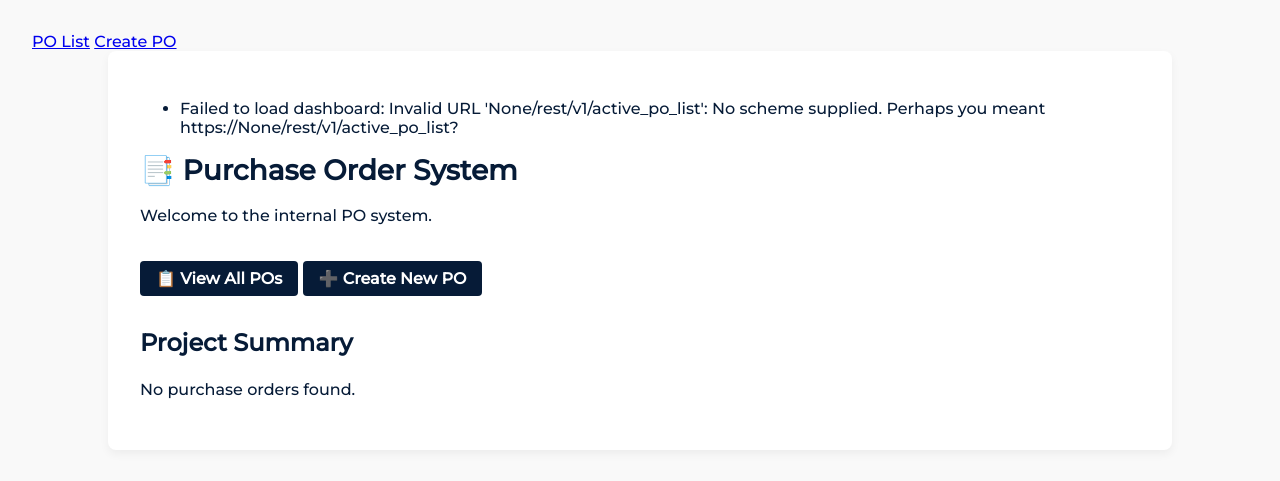
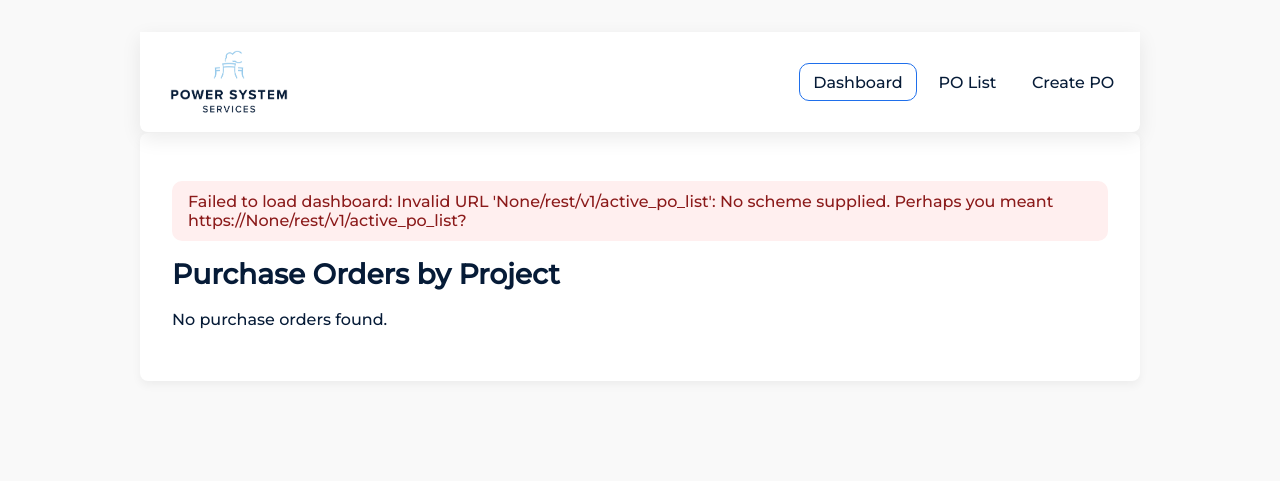
Before and after one commit to ukstevem/purchase_order, a Flask app: page / in a window 1280 px wide. Shown: the top 481 px of the page. Run offline with Flask 3, Linux system fonts and the light colour scheme.

Commit message:
various styling updates

```diff
--- a/app/static/css/style.css
+++ b/app/static/css/style.css
@@ -1,8 +1,35 @@
+/* =========================================
+   PSS Styles (Merged: Base + Navbar Upgrade)
+   ========================================= */
+
 /* ==== Global Variables ==== */
 :root {
+  /* Existing brand vars */
   --pss-dark-blue: rgb(6, 27, 55);
   --pss-light-blue: rgb(151, 202, 235);
   --font-main: 'Montserrat', Arial, sans-serif;
+
+  /* Navbar/theme vars */
+  --nav-bg: #ffffff;
+  --nav-fg: var(--pss-dark-blue);
+  --nav-accent: #1f6feb;
+  --nav-muted: #6b7a90;
+  --nav-border: rgba(0,0,0,0.06);
+  --btn-fg: #ffffff;
+  --shadow: 0 6px 20px rgba(0,0,0,0.08);
+  --container-w: 1000px; /* match your existing container width */
+}
+
+/* Dark theme overrides */
+.theme-dark {
+  --nav-bg: #0f172a;
+  --nav-fg: #e2e8f0;
+  --nav-accent: #60a5fa;
+  --nav-muted: #94a3b8;
+  --nav-border: rgba(255,255,255,0.08);
+  --btn-fg: #0b1220;
+  background: #0b1220;
+  color: var(--nav-fg);
 }
 
 /* ==== Base Styling ==== */
@@ -284,3 +285,111 @@ table.po-web-items td.col-qty {
 
 .center { text-align: center; }
 .num { text-align: right; white-space: nowrap; }
+
+/* =========================
+   Enhanced Navbar (New)
+   ========================= */
+
+/* Shared width wrapper for navbar + content */
+.page-shell {
+  max-width: var(--container-w);  /* already 1000px in your vars */
+  margin: 0 auto;
+}
+
+/* ===== Navbar ===== */
+.navbar {
+  position: sticky;
+  top: 0;
+  z-index: 1000;
+  background: var(--nav-bg);
+  border-bottom: 1px solid var(--nav-border);
+  box-shadow: var(--shadow);
+  border-radius: 0 0 8px 8px; /* match container look */
+}
+
+/* Inner layout stays the same */
+.nav-container {
+  padding: 0px 12px 0px 12px;
+  display: flex;
+  align-items: center;
+  gap: 1rem;
+}
+
+/* Bigger logo */
+.brand img.brand-logo {
+  height: 100px;
+  width: auto;
+  display: block;
+}
+
+.nav-toggle {
+  margin-left: auto;
+  display: none;
+  width: 42px;
+  height: 42px;
+  border-radius: 10px;
+  border: 1px solid var(--nav-border);
+  background: transparent;
+  cursor: pointer;
+}
+
+.nav-toggle .bar {
+  display: block;
+  width: 22px;
+  height: 2px;
+  background: var(--nav-fg);
+  margin: 5px auto;
+  transition: 200ms ease;
+}
+
+.nav-links {
+  margin-left: auto;
+  display: flex;
+  align-items: center;
+  gap: .5rem;
+}
+
+.nav-link {
+  padding: .55rem .8rem;
+  border-radius: 10px;
+  text-decoration: none;
+  color: var(--nav-fg);
+  border: 1px solid transparent;
+  transition: background .2s ease, border-color .2s ease, color .2s ease;
+  background: transparent;
+}
+
+.nav-link:hover {
+  background: rgba(31,111,235,0.08);
+}
+
+.nav-link.active {
+  border-color: var(--nav-accent);
+}
+
+/* Responsive Nav */
+@media (max-width: 860px) {
+  .nav-toggle { display: inline-block; }
+  .nav-links {
+    position: absolute;
+    top: 58px;
+    left: 0;
+    right: 0;
+    background: var(--nav-bg);
+    border-bottom: 1px solid var(--nav-border);
+    box-shadow: var(--shadow);
+    display: none;
+    flex-direction: column;
+    align-items: stretch;
+    padding: .5rem;
+  }
+  .nav-links.open { display: flex; }
+  .nav-link { padding: .9rem 1rem; }
+}
+
+/* Flash messages (tidy) */
+.flash-list { list-style: none; padding: 0; margin: 1rem 0; }
+.flash { padding: .7rem 1rem; border-radius: 10px; margin-bottom: .5rem; }
+.flash.success { background: #e6f9f0; color: #0b5e3c; }
+.flash.danger  { background: #ffefef; color: #8b1a1a; }
+.flash.info    { background: #eef6ff; color: #0b3f8a; }
--- a/app/templates/base.html
+++ b/app/templates/base.html
@@ -3,22 +3,44 @@
 <head>
   <meta charset="UTF-8">
   <title>{% block title %}PSS Purchase Orders{% endblock %}</title>
+  <meta name="viewport" content="width=device-width, initial-scale=1" />
   <link href="https://fonts.googleapis.com/css2?family=Montserrat:wght@500&display=swap" rel="stylesheet">
   <link rel="stylesheet" href="{{ url_for('static', filename='css/style.css') }}">
 </head>
 <body>
   {% if not pdf %}
-  <nav class="navbar">
+  <div class="page-shell">
+    <header class="navbar">
       <div class="nav-container">
-      <a href="{{ url_for('main.po_list') }}">PO List</a>
-      <a href="{{ url_for('main.create_po') }}">Create PO</a>
+        <a class="brand" href="{{ url_for('main.po_list') }}">
+          <img src="{{ url_for('static', filename='img/pss_standard_rgb.png') }}"
+               alt="PSS Logo" class="brand-logo">
+        </a>
+
+        <button class="nav-toggle" aria-label="Toggle menu" aria-expanded="false">
+          <span class="bar"></span><span class="bar"></span><span class="bar"></span>
+        </button>
+
+        <nav class="nav-links" data-collapsible>
+          <a class="nav-link {% if request.endpoint == 'main.home_redirect' or request.path == '/' %}active{% endif %}"
+             href="{{ url_for('main.home_redirect') }}">Dashboard</a>
+
+          <a class="nav-link {% if request.endpoint == 'main.po_list' %}active{% endif %}"
+             href="{{ url_for('main.po_list') }}">PO List</a>
+
+          <a class="nav-link {% if request.endpoint == 'main.create_po' %}active{% endif %}"
+             href="{{ url_for('main.create_po') }}">Create PO</a>
+        </nav>
       </div>
-  </nav>
+    </header>
+  </div>
   {% endif %}
+
+  <div class="page-shell">
     <div class="container">
       {% with messages = get_flashed_messages(with_categories=true) %}
         {% if messages %}
-        <ul>
+          <ul class="flash-list">
           {% for category, message in messages %}
             <li class="flash {{ category }}">{{ message }}</li>
           {% endfor %}
@@ -28,6 +50,21 @@
 
       {% block content %}{% endblock %}
     </div>
+  </div>
 
+  {% if not pdf %}
+  <script>
+    (function () {
+      const toggler = document.querySelector('.nav-toggle');
+      const menu = document.querySelector('.nav-links');
+      if (toggler && menu) {
+        toggler.addEventListener('click', () => {
+          const expanded = toggler.getAttribute('aria-expanded') === 'true';
+          toggler.setAttribute('aria-expanded', String(!expanded));
+          menu.classList.toggle('open');
+        });
+      }
+    })();
+  </script>
+  {% endif %}
 </body>
-</html>
--- a/app/templates/index.html
+++ b/app/templates/index.html
@@ -2,15 +2,7 @@
 {% block title %}Purchase Order System{% endblock %}
 
 {% block content %}
-<h1>📑 Purchase Order System</h1>
-<p>Welcome to the internal PO system.</p>
-
-<div style="margin: 2em 0;">
-  <a href="{{ url_for('main.po_list') }}" class="btn">📋 View All POs</a>
-  <a href="{{ url_for('main.create_po') }}" class="btn">➕ Create New PO</a>
-</div>
-
-<h2>Project Summary</h2>
+<h1>Purchase Orders by Project</h1>
 {% if summary and summary|length %}
   {% set total_draft = summary | sum(attribute='draft') %}
   {% set total_active = summary | sum(attribute='active') %}
@@ -42,6 +34,14 @@
         </tr>
         </tbody>
     </table>
+
+    <br>
+
+    <div style="margin: 2em 0;">
+        <a href="{{ url_for('main.po_list') }}" class="btn">📋 View All POs</a>
+        <a href="{{ url_for('main.create_po') }}" class="btn">➕ Create New PO</a>
+    </div>
+
 {% else %}
   <p>No purchase orders found.</p>
 {% endif %}
```
Also changed, not shown: other parts of app/static/css/style.css (+37 -63 lines), app/static/img/PSS_Reversed_RGB.png (added). Lines whose indentation alone changed are shown as unchanged.
